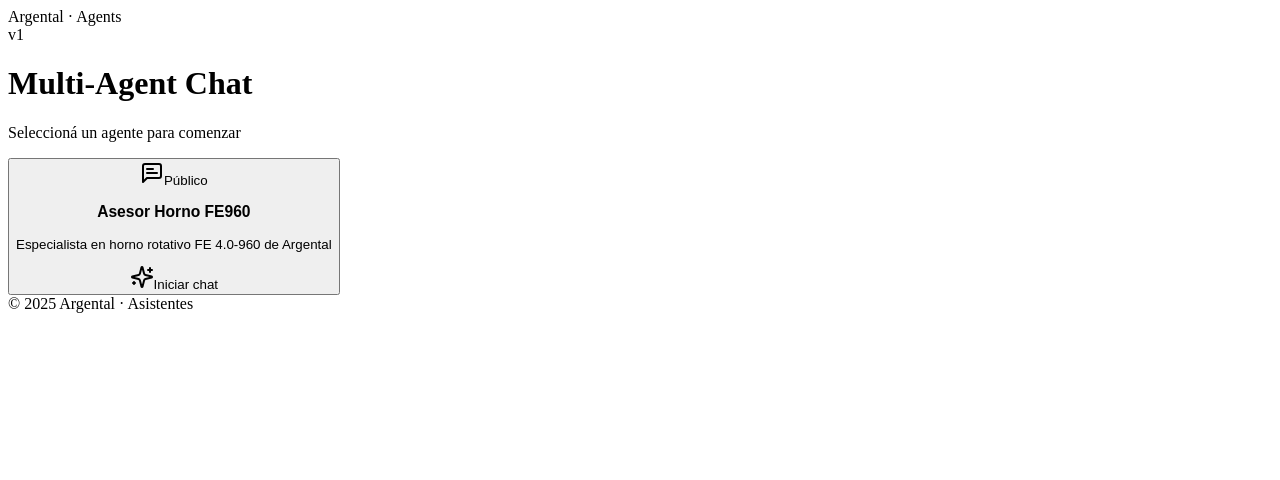
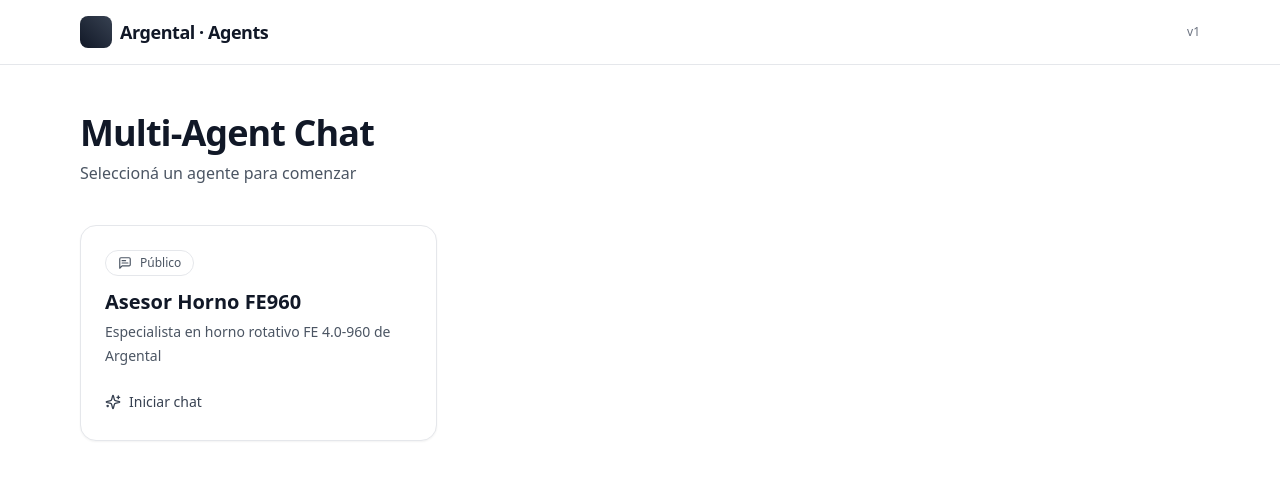
Before and after one commit to Argental2019/Test_API_ChatBots_OpenAI, a Next.js app in the folder apps/web/: page / in a window 1280 px wide. Shown: the top 480 px of the page. Built offline with nearby package versions, Linux system fonts and the light colour scheme.

Commit message:
Diseño final

```diff
--- a/apps/web/app/layout.tsx
+++ b/apps/web/app/layout.tsx
@@ -1,15 +1,15 @@
-// apps/web/app/layout.tsx
-import type { ReactNode } from "react"; // asegura que el archivo sea un módulo y habilita el tipo
+import './global.css';
+import type { Metadata } from 'next';
 
-export const metadata = {
-  title: "Multi-Agent Chat",
-  description: "Argental Agents",
+export const metadata: Metadata = {
+  title: 'Argental — Multi‑Agente',
+  description: 'UI para operar agentes internos',
 };
 
-export default function RootLayout({ children }: { children: ReactNode }) {
+export default function RootLayout({ children }: { children: React.ReactNode }) {
   return (
     <html lang="es">
-      <body className="min-h-screen bg-gray-50">{children}</body>
+      <body>{children}</body>
     </html>
   );
 }
--- a/apps/web/app/page.tsx
+++ b/apps/web/app/page.tsx
@@ -1,6 +1,14 @@
 "use client";
 import React, { useEffect, useMemo, useRef, useState } from "react";
-import { Home, Sparkles, Send, Loader2, MessageSquareText } from "lucide-react";
+import {
+  Home,
+  Sparkles,
+  Send,
+  Loader2,
+  CheckCircle2,
+  AlertCircle,
+  MessageSquareText,
+} from "lucide-react";
 
 type ChatMessage = { role: "user" | "assistant"; content: string; ts?: number };
 
@@ -26,9 +34,10 @@ const AGENTS = [
   },
 ];
 
-function time(ts?: number) {
+function formatTime(ts?: number) {
   if (!ts) return "";
-  return new Date(ts).toLocaleTimeString([], { hour: "2-digit", minute: "2-digit" });
+  const d = new Date(ts);
+  return d.toLocaleTimeString([], { hour: "2-digit", minute: "2-digit" });
 }
 
 export default function MultiAgentChat() {
@@ -38,6 +47,7 @@ export default function MultiAgentChat() {
   const [loading, setLoading] = useState(false);
   const [contextLoaded, setContextLoaded] = useState(false);
   const [contextCache, setContextCache] = useState<string | null>(null);
+  const [toast, setToast] = useState<{ type: "ok" | "err"; msg: string } | null>(null);
 
   const endRef = useRef<HTMLDivElement>(null);
   const inputRef = useRef<HTMLTextAreaElement>(null);
@@ -64,9 +74,11 @@ export default function MultiAgentChat() {
   const loadContext = async () => {
     if (!selectedAgent?.driveFolders) return;
     setLoading(true);
+    setToast(null);
     try {
-      // Warmup opcional
+      // “wake up” opcional
       await fetch(`${process.env.NEXT_PUBLIC_BACKEND_HEALTH ?? ""}` || "/api/noop").catch(() => {});
+
       const r = await fetch("/api/context", {
         method: "POST",
         headers: { "Content-Type": "application/json" },
@@ -76,8 +88,11 @@ export default function MultiAgentChat() {
       const data = await r.json();
       setContextCache(data.context || "");
       setContextLoaded(true);
+      setToast({ type: "ok", msg: "Documentación cargada correctamente." });
+      setTimeout(() => setToast(null), 2500);
     } catch (e) {
       console.error(e);
+      setToast({ type: "err", msg: "No pude cargar el contexto documental." });
       setMessages([
         { role: "assistant", content: "No pude cargar el contexto documental. Intentá nuevamente.", ts: Date.now() },
       ]);
@@ -151,7 +166,7 @@ export default function MultiAgentChat() {
     }
   };
 
-  const handleKey = (e: React.KeyboardEvent<HTMLTextAreaElement>) => {
+  const handleKeyPress = (e: React.KeyboardEvent<HTMLTextAreaElement>) => {
     if (e.key === "Enter" && !e.shiftKey) {
       e.preventDefault();
       sendMessage();
@@ -163,6 +178,7 @@ export default function MultiAgentChat() {
     setMessages([]);
     setContextLoaded(false);
     setContextCache(null);
+    setToast(null);
   };
 
   const goBack = () => {
@@ -170,51 +186,46 @@ export default function MultiAgentChat() {
     setMessages([]);
     setContextLoaded(false);
     setContextCache(null);
+    setToast(null);
   };
 
-  // =======================
-  // VISTA: SELECCIÓN
-  // =======================
+  // ---------- VISTA: LISTA DE AGENTES ----------
   if (!selectedAgent) {
     return (
       <div className="min-h-screen bg-white">
-        <div className="mx-auto flex min-h-screen max-w-6xl flex-col px-6">
-          {/* Header */}
-          <header className="flex items-center justify-between py-6">
+        <header className="border-b bg-white/70 backdrop-blur">
+          <div className="mx-auto max-w-6xl px-4 py-4 flex items-center justify-between">
             <div className="flex items-center gap-2">
-              <div className="size-8 rounded-xl bg-gray-900" />
+              <div className="size-8 rounded-lg bg-gradient-to-tr from-gray-900 to-gray-700" />
               <span className="text-lg font-semibold tracking-tight text-gray-900">Argental · Agents</span>
             </div>
-            <span className="text-xs text-gray-500">v1</span>
+            <div className="text-xs text-gray-500">v1</div>
+          </div>
         </header>
 
-          {/* Hero centrado */}
-          <main className="grid flex-1 place-items-center">
-            <div className="w-full max-w-3xl">
-              <h1 className="text-center text-5xl font-extrabold tracking-tight text-gray-900">
-                Multi-Agent <span className="text-gray-400">Chat</span>
-              </h1>
-              <p className="mt-3 text-center text-gray-600">
-                Seleccioná un agente para comenzar
-              </p>
+        <main className="mx-auto max-w-6xl px-4 py-12">
+          <div className="mb-10">
+            <h1 className="text-4xl font-bold tracking-tight text-gray-900">Multi-Agent Chat</h1>
+            <p className="mt-2 text-gray-600">Seleccioná un agente para comenzar</p>
+          </div>
 
-              <div className="mt-10 grid gap-6 sm:grid-cols-2">
-                {AGENTS.map((a) => (
+          <div className="grid gap-6 sm:grid-cols-2 lg:grid-cols-3">
+            {AGENTS.map((agent) => (
               <button
-                    key={a.id}
-                    onClick={() => selectAgent(a)}
+                key={agent.id}
+                onClick={() => selectAgent(agent)}
                 className="group relative overflow-hidden rounded-2xl border bg-white p-6 text-left shadow-sm transition-all hover:shadow-xl"
               >
                 <div
-                      className={`pointer-events-none absolute inset-0 rounded-2xl bg-gradient-to-br ${a.accent} opacity-0 transition-opacity group-hover:opacity-10`}
+                  className={`pointer-events-none absolute inset-0 bg-gradient-to-br ${agent.accent} opacity-0 transition-opacity group-hover:opacity-10`}
                 />
                 <div className="relative">
                   <div className="inline-flex items-center gap-2 rounded-full border px-3 py-1 text-xs font-medium text-gray-600">
                     <MessageSquareText className="size-3.5" />
                     Público
                   </div>
-                      <h3 className="mt-3 text-xl font-semibold text-gray-900">{a.name}</h3>
-                      <p className="mt-1 text-sm leading-6 text-gray-600">{a.description}</p>
+                  <h3 className="mt-3 text-xl font-semibold text-gray-900">{agent.name}</h3>
+                  <p className="mt-1 text-sm leading-6 text-gray-600">{agent.description}</p>
 
                   <div className="mt-6 inline-flex items-center gap-2 text-sm font-medium text-gray-700">
                     <Sparkles className="size-4" />
@@ -224,25 +235,16 @@ export default function MultiAgentChat() {
               </button>
             ))}
           </div>
-            </div>
         </main>
-
-          <footer className="py-8 text-center text-xs text-gray-500">
-            © {new Date().getFullYear()} Argental · Asistentes
-          </footer>
-        </div>
       </div>
     );
   }
 
-  // =======================
-  // VISTA: CHAT
-  // =======================
+  // ---------- VISTA: CHAT ----------
   return (
     <div className="min-h-screen bg-white">
-      {/* Header sticky centrado */}
       <header className="sticky top-0 z-10 border-b bg-white/80 backdrop-blur">
-        <div className="mx-auto flex max-w-4xl items-center justify-between px-6 py-4">
+        <div className="mx-auto max-w-4xl px-4 py-3 flex items-center justify-between">
           <button
             onClick={goBack}
             className="inline-flex items-center gap-2 rounded-lg border px-3 py-2 text-sm font-medium text-gray-700 hover:bg-gray-50"
@@ -252,7 +254,14 @@ export default function MultiAgentChat() {
           </button>
 
           <div className="flex flex-col items-center">
-            <h2 className="text-lg font-semibold text-gray-900">{selectedAgent.name}</h2>
+            <div className="inline-flex items-center gap-2 rounded-full border px-3 py-1 text-xs text-gray-600">
+              <span className="relative flex size-2">
+                <span className="absolute inline-flex size-full animate-ping rounded-full bg-emerald-400 opacity-75" />
+                <span className="relative inline-flex size-2 rounded-full bg-emerald-500" />
+              </span>
+              Activo
+            </div>
+            <h2 className="mt-2 text-lg font-semibold text-gray-900">{selectedAgent.name}</h2>
             <p className="text-xs text-gray-500">{selectedAgent.description}</p>
           </div>
 
@@ -260,10 +269,22 @@ export default function MultiAgentChat() {
         </div>
       </header>
 
-      <main className="mx-auto max-w-4xl px-6">
+      <main className="mx-auto max-w-4xl px-4">
+        {/* Toast */}
+        {toast && (
+          <div
+            className={`mt-4 flex items-center gap-2 rounded-xl border px-4 py-3 text-sm ${
+              toast.type === "ok" ? "border-emerald-200 bg-emerald-50 text-emerald-700" : "border-rose-200 bg-rose-50 text-rose-700"
+            }`}
+          >
+            {toast.type === "ok" ? <CheckCircle2 className="size-4" /> : <AlertCircle className="size-4" />}
+            {toast.msg}
+          </div>
+        )}
+
         {/* FAQs */}
         {!!selectedAgent.faqs?.length && (
-          <div className="mt-6 flex flex-wrap justify-center gap-2">
+          <div className="mt-6 flex flex-wrap gap-2">
             {selectedAgent.faqs.map((faq: string, i: number) => (
               <button
                 key={i}
@@ -277,17 +298,17 @@ export default function MultiAgentChat() {
           </div>
         )}
 
-        {/* Contenedor de chat */}
+        {/* Chat */}
         <section className="mt-6 rounded-2xl border bg-white shadow-sm">
-          {/* Mensajes */}
-          <div className="max-h-[65vh] overflow-y-auto p-4 sm:p-6">
+          <div className="max-h-[64vh] overflow-y-auto p-4 sm:p-6">
             {!contextLoaded && (
               <div className="space-y-4">
-                <div className="flex items-center justify-center gap-3 text-gray-700">
+                <div className="flex items-center gap-3 text-gray-700">
                   <Loader2 className="size-5 animate-spin" />
                   <span>Cargando documentación…</span>
                 </div>
-                {/* Skeletons */}
+
+                {/* Skeleton bubbles */}
                 <div className="flex justify-start">
                   <div className="h-16 w-3/4 max-w-[520px] animate-pulse rounded-2xl bg-gray-100" />
                 </div>
@@ -306,12 +327,14 @@ export default function MultiAgentChat() {
                 <div key={i} className={`mb-3 flex ${mine ? "justify-end" : "justify-start"}`}>
                   <div
                     className={`w-fit max-w-[85%] rounded-2xl px-5 py-3 text-sm leading-6 ${
-                      mine ? "bg-gray-900 text-white shadow-md" : "border bg-white text-gray-900 shadow-sm"
+                      mine
+                        ? "bg-gray-900 text-white shadow-md"
+                        : "border bg-white text-gray-900 shadow-sm"
                     }`}
                   >
                     <div className="whitespace-pre-wrap">{m.content}</div>
                     <div className={`mt-1 text-[11px] ${mine ? "text-gray-300" : "text-gray-500"}`}>
-                      {mine ? "Vos" : selectedAgent.name} · {time(m.ts)}
+                      {mine ? "Vos" : selectedAgent.name} · {formatTime(m.ts)}
                     </div>
                   </div>
                 </div>
@@ -320,7 +343,7 @@ export default function MultiAgentChat() {
             <div ref={endRef} />
           </div>
 
-          {/* Composer sticky */}
+          {/* Composer */}
           <div className="sticky bottom-0 border-t bg-white p-3 sm:p-4">
             <div className="flex items-end gap-3">
               <textarea
@@ -328,7 +351,7 @@ export default function MultiAgentChat() {
                 rows={1}
                 value={input}
                 onChange={(e) => setInput(e.target.value)}
-                onKeyDown={handleKey}
+                onKeyDown={handleKeyPress}
                 disabled={loading || !contextLoaded}
                 placeholder={contextLoaded ? "Escribí tu pregunta…" : "Cargando contexto…"}
                 className="max-h-[200px] w-full resize-none rounded-xl border px-4 py-3 text-sm text-gray-900 placeholder:text-gray-400 focus:border-gray-900 focus:outline-none disabled:cursor-not-allowed disabled:bg-gray-50"
@@ -345,7 +368,9 @@ export default function MultiAgentChat() {
           </div>
         </section>
 
-        <footer className="py-8 text-center text-xs text-gray-500">© {new Date().getFullYear()} Argental · Asistentes</footer>
+        <footer className="mx-auto max-w-4xl py-8 text-center text-xs text-gray-500">
+          © {new Date().getFullYear()} Argental · Asistentes
+        </footer>
       </main>
     </div>
   );
```
Also changed, not shown: apps/web/app/global.css (+8 -2 lines). Lines whose indentation alone changed are shown as unchanged.
